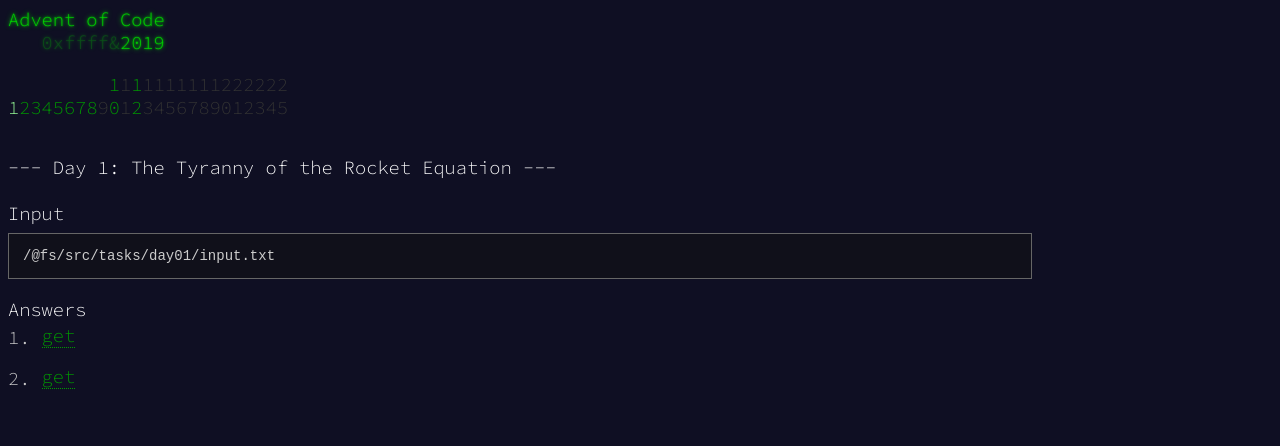
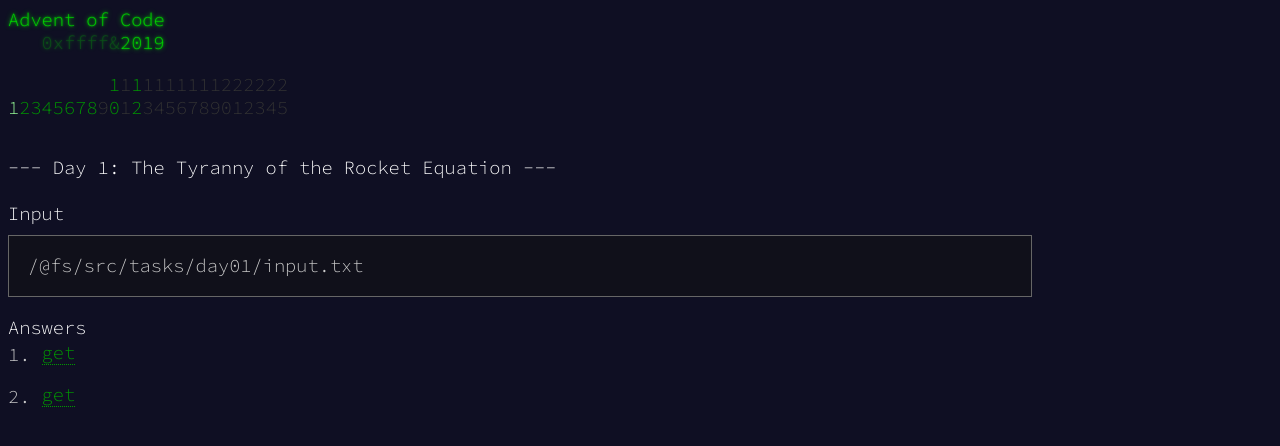
Before and after one commit to atatakobry/advent-of-code-2019, a React (Create React App) app: page /day/1 in a window 1280 px wide. Shown: the top 446 px of the page. Built offline with nearby package versions, Linux system fonts and the light colour scheme.

Commit message:
minor css update

```diff
--- a/src/App.css
+++ b/src/App.css
@@ -58,9 +58,9 @@
     padding: 1em;
     max-height: 10em;
     overflow: auto;
-    font-size: 0.75em;
     border: 1px solid #666666;
     background: #10101a;
+    font-family: "Source Code Pro", monospace;
 }
 
 .pseudo-link {
```
